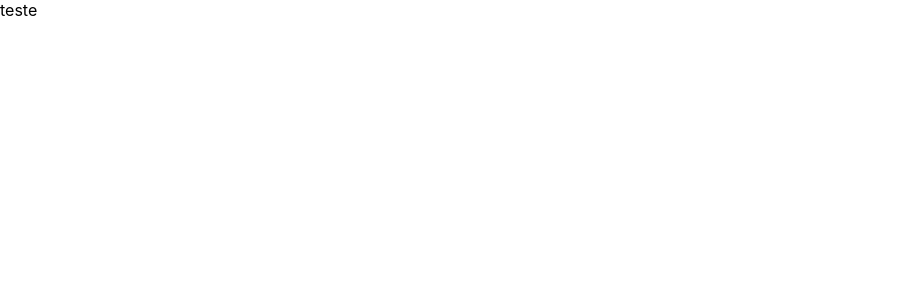
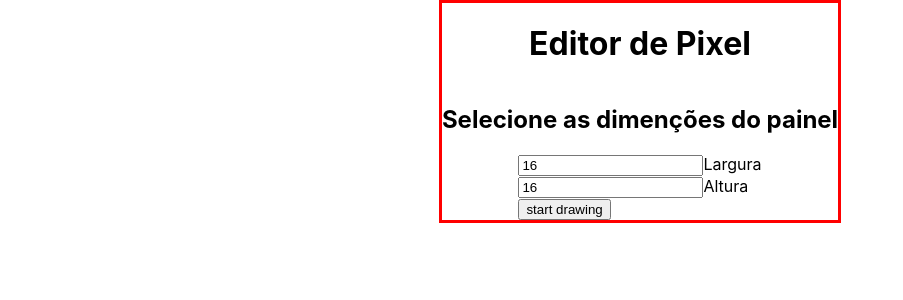
Before and after one commit to PedroSehn/pixel-art-project, a React (Create React App) app: page / in a window 1280 px wide. Shown: the top 300 px of the page, without its empty margins (0-903 px from the left). Built offline with nearby package versions, Linux system fonts and the light colour scheme.

Commit message:
adiciona pagina de editor completa, sem css

```diff
--- a/src/components/App.js
+++ b/src/components/App.js
@@ -1,11 +1,13 @@
 import React from 'react';
+import Editor from './Editor';
+
 import '../styles/App.css';
 
 function App() {
   return (
     <div className="App">
       <header className="App-header">
-          teste
+          <Editor/>
       </header>
     </div>
   );
--- a/src/components/Editor.js
+++ b/src/components/Editor.js
@@ -1,8 +1,51 @@
-import React from "react";
+import React, { useState } from "react";
+import '../styles/Editor.css'
+function Editor(){
+    const [panelWidth, setPanelWidth] = useState(16);
+    const [panelHeight, setPanelHeight] = useState(16);
+    const [hideOptions, setHideOptions] = useState(false);
+    const [hideDrawingPanel, setHideDrawingPanel] = useState(true);
+    const [buttonText, setButtonText] = useState("start drawing");
+    const [selectedColor, setColor] = useState("#f44336");
 
-function Editor(){
+    const initializeDrawingPanel = () => {
+        // Quando iniciar o painel, esconde as opções, mostrar o painel e muda o texto do botão para "Reiniciar";
+        // Quando iniciarmos novmente, mostra as opões, esconde o painel e muda o texto do botão para "Começar";
+        // Assim, podemos reaproveitar o botão;
+
+        setHideOptions(!hideOptions);
+        setHideDrawingPanel(!setHideDrawingPanel);
+
+        buttonText === "Começar" ? setButtonText("Reiniciar") : setButtonText("Começar")
+    }
+
     return(
-        <div id="editor"> Editor </div>
+        <div id="editor">
+            <h1>Editor de Pixel</h1>
+            { hideDrawingPanel && <h2>Selecione as dimenções do painel</h2>}
+           {hideDrawingPanel && (<section id="options">
+                <div className="option">
+                    <input
+                    type="number"
+                    className="panelInput"
+                    defaultValue={panelWidth}
+                    onChange={(e) => {setPanelWidth(e.target.value)} }
+                    ></input>
+                     <span>Largura</span>
+                </div>
+
+                <div className="option">
+                <input
+                    type="number"
+                    className="panelInput"
+                    defaultValue={panelHeight}
+                    onChange={(e) => {setPanelHeight(e.target.value)} }
+                    ></input>
+                    <span>Altura</span>
+                </div>
+                <button className="button" onClick={initializeDrawingPanel}>{buttonText}</button>
+            </section>)}
+        </div>
      )
 }
 
--- a/src/styles/App.css
+++ b/src/styles/App.css
@@ -0,0 +1,4 @@
+body{
+    display: flex;
+    justify-content: center;
+}
--- /dev/null
+++ b/src/styles/Editor.css
@@ -0,0 +1,6 @@
+#editor{
+    display: flex;
+    align-items: center;
+    flex-direction: column;
+    border: solid red;
+}
```
